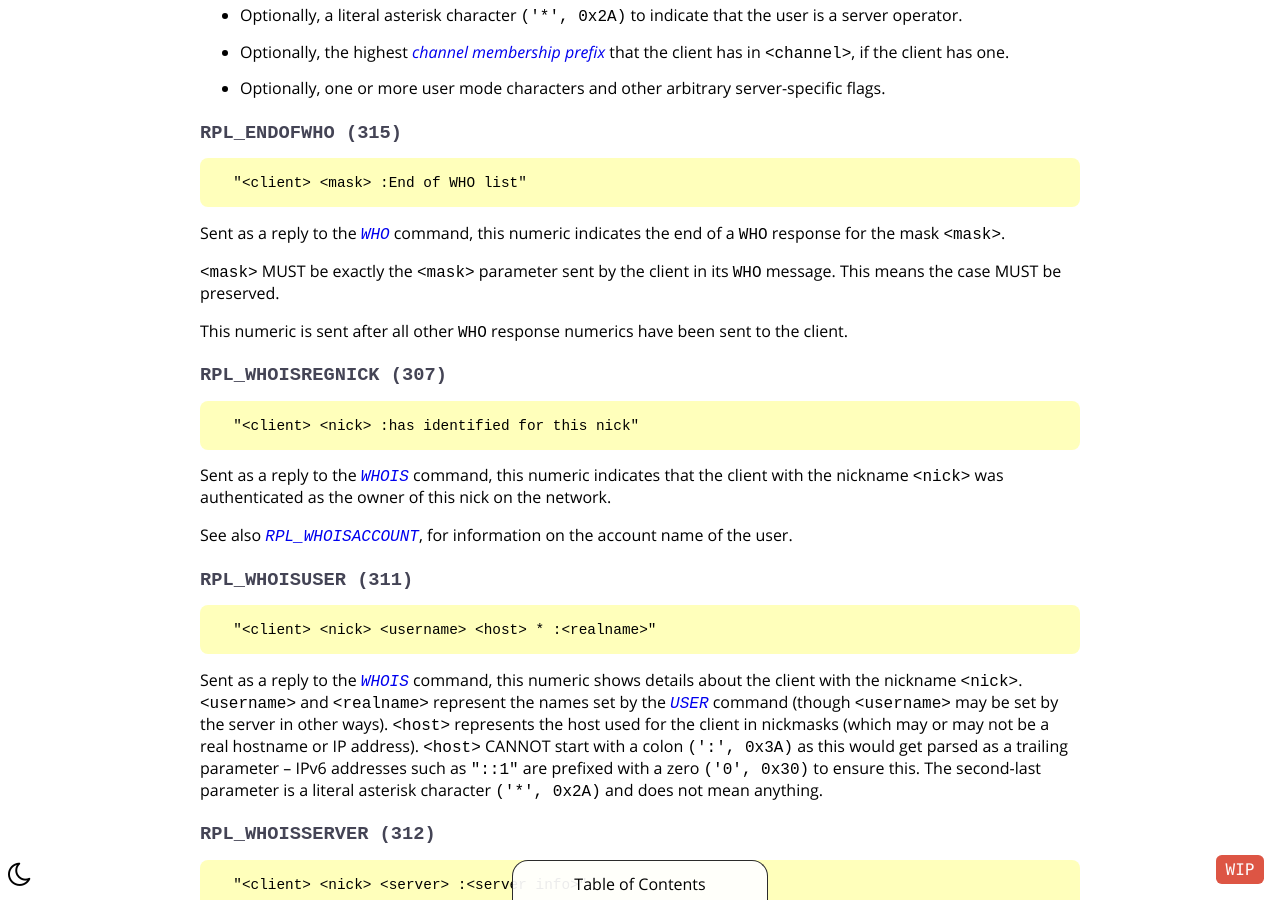
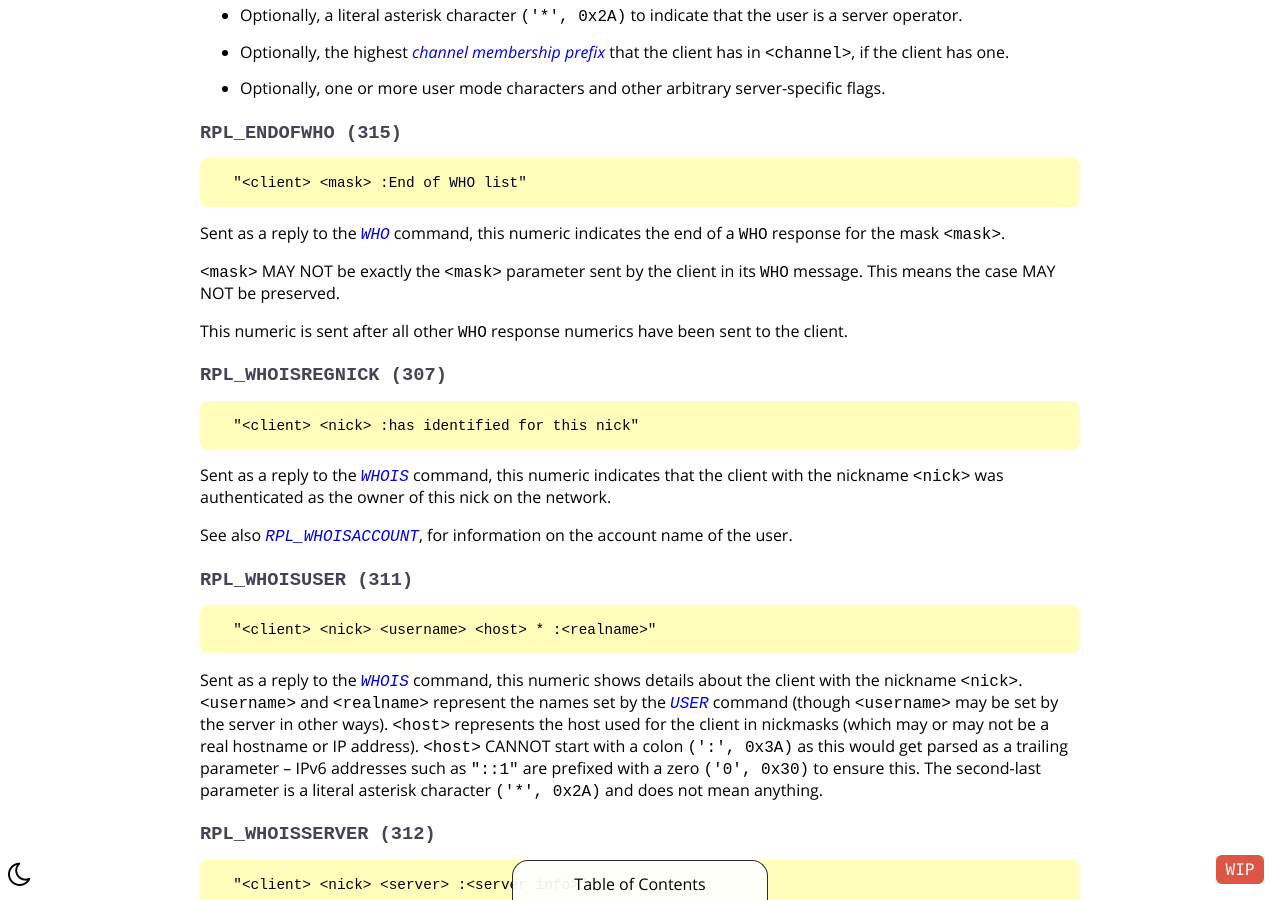
Before and after one commit to ircdocs/modern-irc, a Jekyll site: the page built from index.md, in a window 1280 px wide and 900 px high, scrolled down 55475 px. Built offline with Jekyll 4.4.1, drawn with Linux system fonts in a browser that asks for light colours.

Commit message:
RPL_ENDOFWHO case may not be preserved

```diff
--- a/_includes/modern-appendix.md
+++ b/_includes/modern-appendix.md
@@ -432,7 +432,7 @@ Sent as a reply to the {% message WHO %} command, this numeric gives information
 
 Sent as a reply to the {% command WHO %} command, this numeric indicates the end of a `WHO` response for the mask `<mask>`.
 
-`<mask>` MUST be exactly the `<mask>` parameter sent by the client in its `WHO` message. This means the case MUST be preserved.
+`<mask>` MAY NOT be exactly the `<mask>` parameter sent by the client in its `WHO` message. This means the case MAY NOT be preserved.
 
 This numeric is sent after all other `WHO` response numerics have been sent to the client.
 
```
